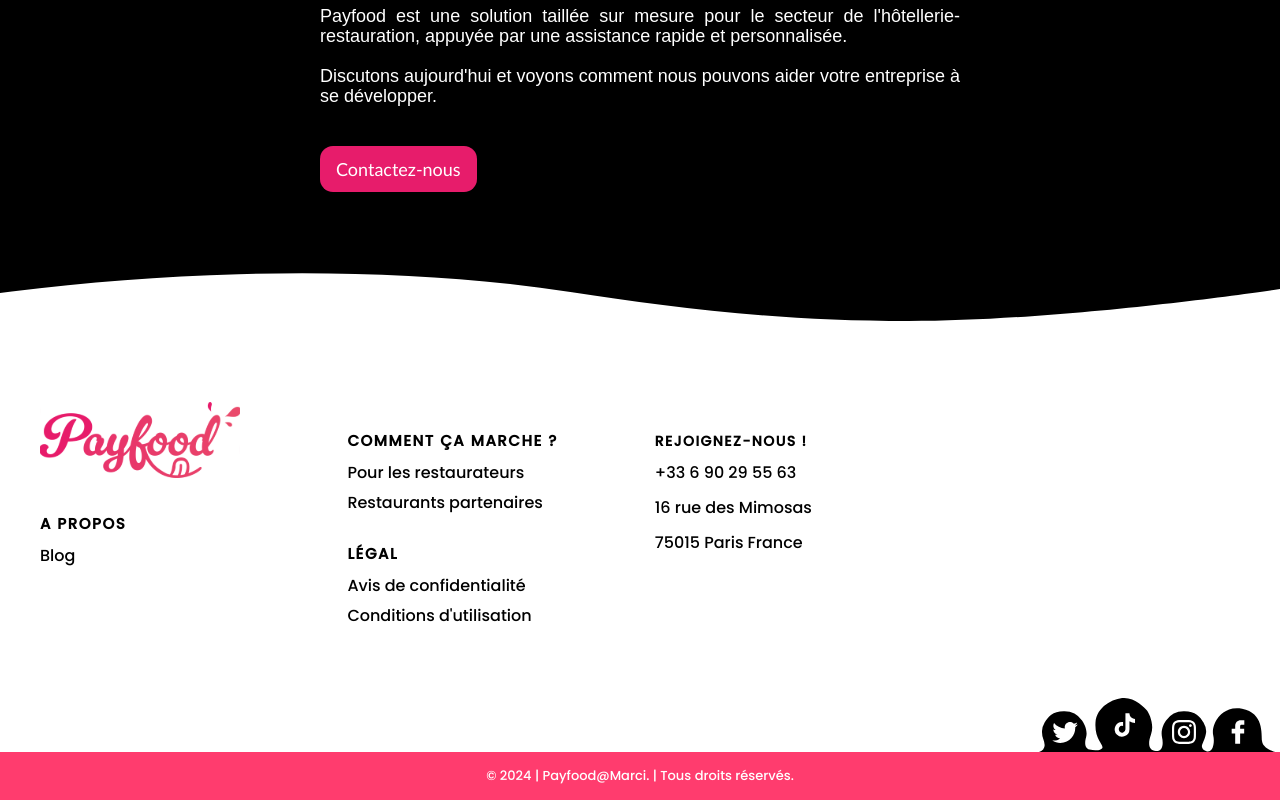
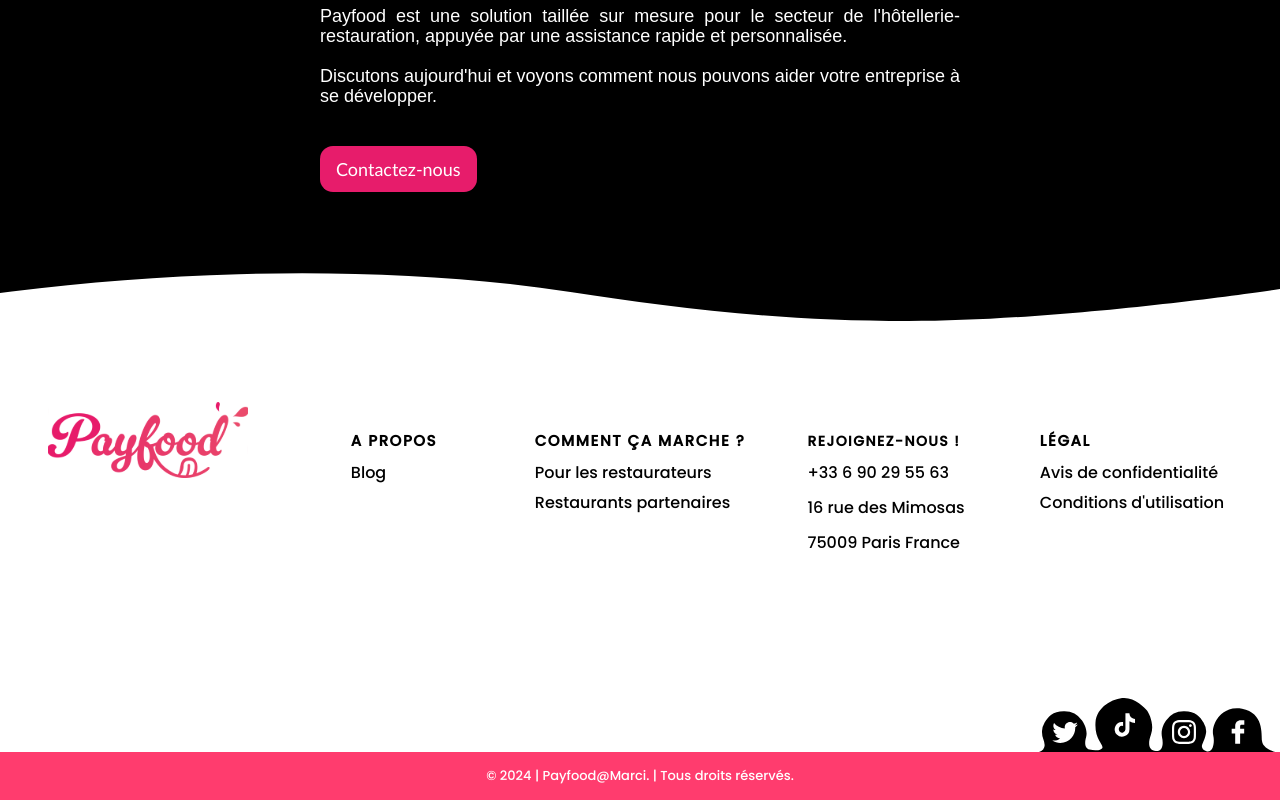
Before and after one commit to Armelsteve1/PAYFOOD, a React (Create React App) app in the folder payfood/: page / in a window 1280 px wide. Shown: the part 6293-7093 px from the top of the page. Built offline with nearby package versions, Linux system fonts and the light colour scheme.

Commit message:
footer refacto done

```diff
--- a/payfood/src/Component/HomePage/home-page.js
+++ b/payfood/src/Component/HomePage/home-page.js
@@ -372,6 +372,8 @@ function LandingPage() {
                     <img src={logo} alt='logo de payfood' style={{}}></img>
                   </a>
                 </div>
+              </div>
+              <div className="footer-content-column">
                 <div className="footer-menu">
                   <h2 className="footer-menu-name">A propos</h2>
                   <ul id="menu-get-started" className="footer-menu-list">
@@ -395,6 +397,16 @@ function LandingPage() {
                     </li>
                   </ul>
                 </div>
+              </div>
+              <div className="footer-content-column">
+                <div className="footer-call-to-action">
+                  <h2 className="footer-call-to-action-title">Rejoignez-nous !</h2>
+                  <p className="footer-call-to-action-link-wrapper"> <a className="footer-call-to-action-link" href="tel:+33690295563" target="_blank">+33 6 90 29 55 63</a></p>
+                  <p className="footer-call-to-action-link-wrapper"> <a className="footer-call-to-action-link" target="_blank">16 rue des Mimosas</a></p>
+                  <p className="footer-call-to-action-link-wrapper"> <a className="footer-call-to-action-link" target="_blank">75009 Paris France</a></p>
+                </div>
+              </div>
+              <div className="footer-content-column">
                 <div className="footer-menu">
                   <h2 className="footer-menu-name">Légal</h2>
                   <ul id="menu-legal" className="footer-menu-list">
@@ -405,14 +417,6 @@ function LandingPage() {
                       <a href="#">Conditions d'utilisation</a>
                     </li>
                   </ul>
-                </div>
-              </div>
-              <div className="footer-content-column">
-                <div className="footer-call-to-action">
-                  <h2 className="footer-call-to-action-title">Rejoignez-nous !</h2>
-                  <p className="footer-call-to-action-link-wrapper"> <a className="footer-call-to-action-link" href="tel:0124-64XXXX" target="_self">+33 6 90 29 55 63</a></p>
-                  <p className="footer-call-to-action-link-wrapper"> <a className="footer-call-to-action-link" target="_self">16 rue des Mimosas</a></p>
-                  <p className="footer-call-to-action-link-wrapper"> <a className="footer-call-to-action-link" target="_self">75015 Paris France</a></p>
                 </div>
               </div>
               <div className="footer-social-links"> <svg className="footer-social-amoeba-svg" xmlns="http://www.w3.org/2000/svg" viewBox="0 0 236 54">
--- a/payfood/src/Component/HomePage/home-style.css
+++ b/payfood/src/Component/HomePage/home-style.css
@@ -647,11 +647,13 @@ footer {
 }
 
 .footer-content-column {
+  display: flex;
+  justify-content: space-evenly;
   box-sizing: border-box;
   float: left;
   padding-left: 15px;
   padding-right: 15px;
-  width: 24.99%;
+  width: 20%;
   color: #000000;
 }
 
```
